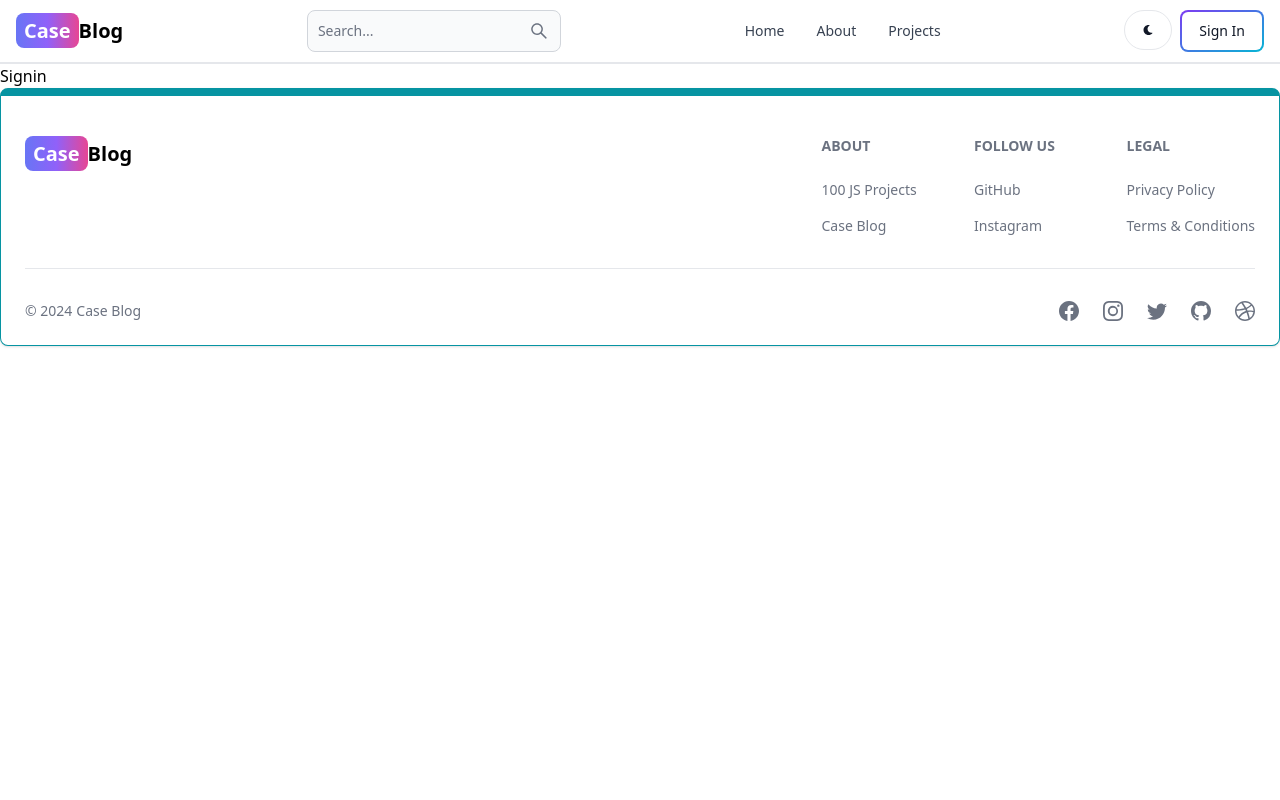
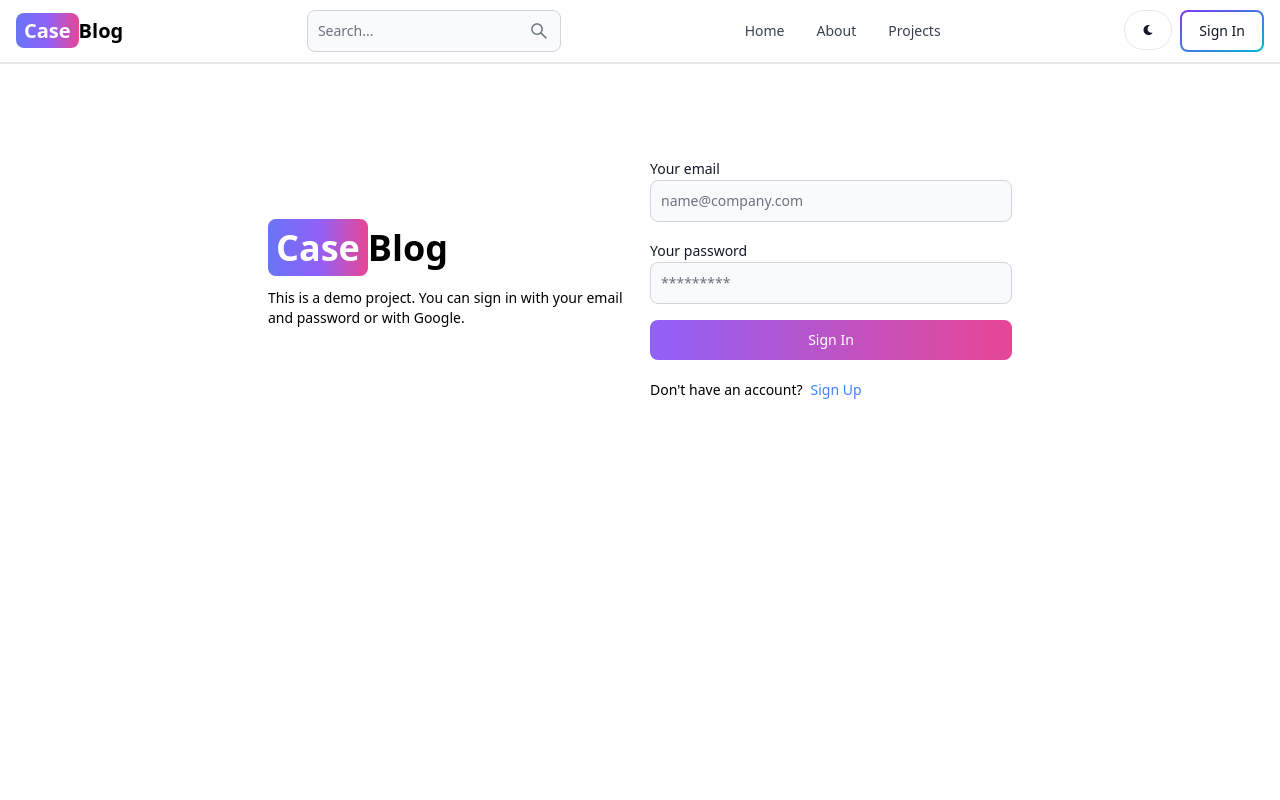
Before and after one commit to NickJV12/mern-blog, a React (Vite) app in the folder client/: page /sign-in in a window 1280 px wide. Shown: the top 800 px of the page. Built offline with nearby package versions, Linux system fonts and the light colour scheme.

Commit message:
complete sign in page functionality

```diff
--- a/client/src/pages/Signin.jsx
+++ b/client/src/pages/Signin.jsx
@@ -1,7 +1,108 @@
-import React from 'react'
+import { Alert, Button, Label, Spinner, TextInput } from 'flowbite-react';
+import { useState } from 'react';
+import { Link, useNavigate } from 'react-router-dom';
 
-export default function Signin() {
+export default function SignIn() {
+  const [formData, setFormData] = useState({});
+  const [errorMessage, setErrorMessage] = useState(null);
+  const [loading, setLoading] = useState(false);
+  const navigate = useNavigate();
+  const handleChange = (e) => {
+    setFormData({ ...formData, [e.target.id]: e.target.value.trim() });
+  };
+  const handleSubmit = async (e) => {
+    e.preventDefault();
+    if (!formData.email || !formData.password) {
+      return setErrorMessage('Please fill out all fields.');
+    }
+    try {
+      setLoading(true);
+      setErrorMessage(null);
+      const res = await fetch('/api/auth/signin', {
+        method: 'POST',
+        headers: { 'Content-Type': 'application/json' },
+        body: JSON.stringify(formData),
+      });
+      const data = await res.json();
+      if (data.success === false) {
+        return setErrorMessage(data.message);
+      }
+      setLoading(false);
+      if(res.ok) {
+        navigate('/');
+      }
+    } catch (error) {
+      setErrorMessage(error.message);
+      setLoading(false);
+    }
+  };
   return (
-    <div>Signin</div>
-  )
+    <div className='min-h-screen mt-20'>
+      <div className='flex p-3 max-w-3xl mx-auto flex-col md:flex-row md:items-center gap-5'>
+        {/* left */}
+        <div className='flex-1'>
+          <Link to='/' className='font-bold dark:text-white text-4xl'>
+            <span className='px-2 py-1 bg-gradient-to-r from-indigo-500 via-purple-500 to-pink-500 rounded-lg text-white'>
+              Case
+            </span>
+            Blog
+          </Link>
+          <p className='text-sm mt-5'>
+            This is a demo project. You can sign in with your email and password
+            or with Google.
+          </p>
+        </div>
+        {/* right */}
+
+        <div className='flex-1'>
+          <form className='flex flex-col gap-4' onSubmit={handleSubmit}>
+
+            <div>
+              <Label value='Your email' />
+              <TextInput
+                type='email'
+                placeholder='name@company.com'
+                id='email'
+                onChange={handleChange}
+              />
+            </div>
+            <div>
+              <Label value='Your password' />
+              <TextInput
+                type='password'
+                placeholder='*********'
+                id='password'
+                onChange={handleChange}
+              />
+            </div>
+            <Button
+              gradientDuoTone='purpleToPink'
+              type='submit'
+              disabled={loading}
+            >
+              {loading ? (
+                <>
+                  <Spinner size='sm' />
+                  <span className='pl-3'>Loading...</span>
+                </>
+              ) : (
+                'Sign In'
+              )}
+            </Button>
+          </form>
+          <div className='flex gap-2 text-sm mt-5'>
+            <span>Don't have an account?</span>
+            <Link to='/sign-up' className='text-blue-500'>
+              Sign Up
+            </Link>
+          </div>
+          {errorMessage && (
+            <Alert className='mt-5' color='failure'>
+              {errorMessage}
+            </Alert>
+          )}
+        </div>
+      </div>
+    </div>
+  );
 }
```
